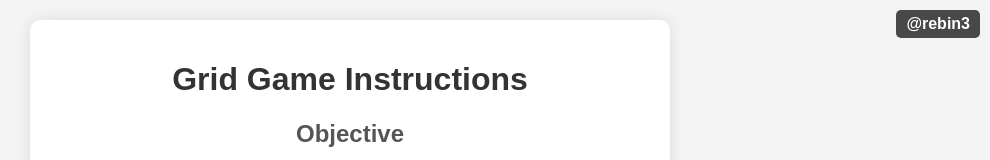
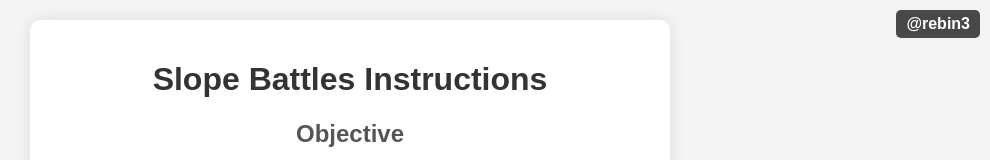
Before and after one commit to Reben80/StronglyCostasGame, a plain HTML site: page instructions.html in a window 1280 px wide. Shown: the top 160 px of the page, without its empty margins (290-1280 px from the left). Drawn offline with Linux system fonts and the light colour scheme.

Commit message:
Update instructions.html

```diff
--- a/instructions.html
+++ b/instructions.html
@@ -73,12 +73,12 @@
             color: #FFFFFF;
         }
     </style>
-    <title>Grid Game Instructions</title>
+    <title>Game Instructions</title>
 </head>
 <body>
     <a href="https://twitter.com/rebin3" class="twitter-handle">@rebin3</a>
     <div class="container">
-        <h1>Grid Game Instructions</h1>
+        <h1>Slope Battles Instructions</h1>
         <div class="instructions">
             <h2>Objective</h2>
             <p>The objective of the game is to place points on the grid, following the rules outlined below. Each point you place contributes to the challenge of maintaining a unique configuration on the grid.</p>
```
